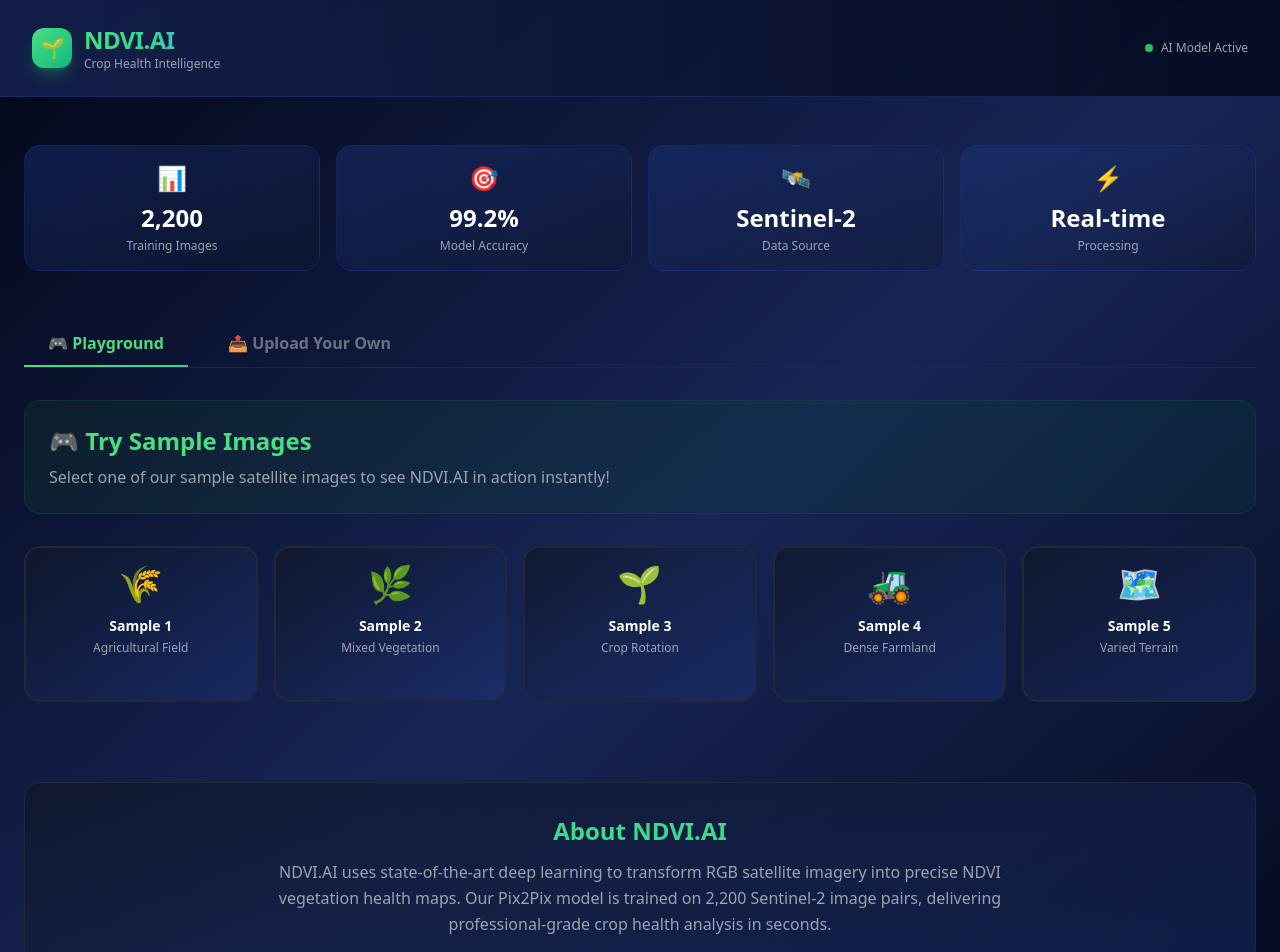
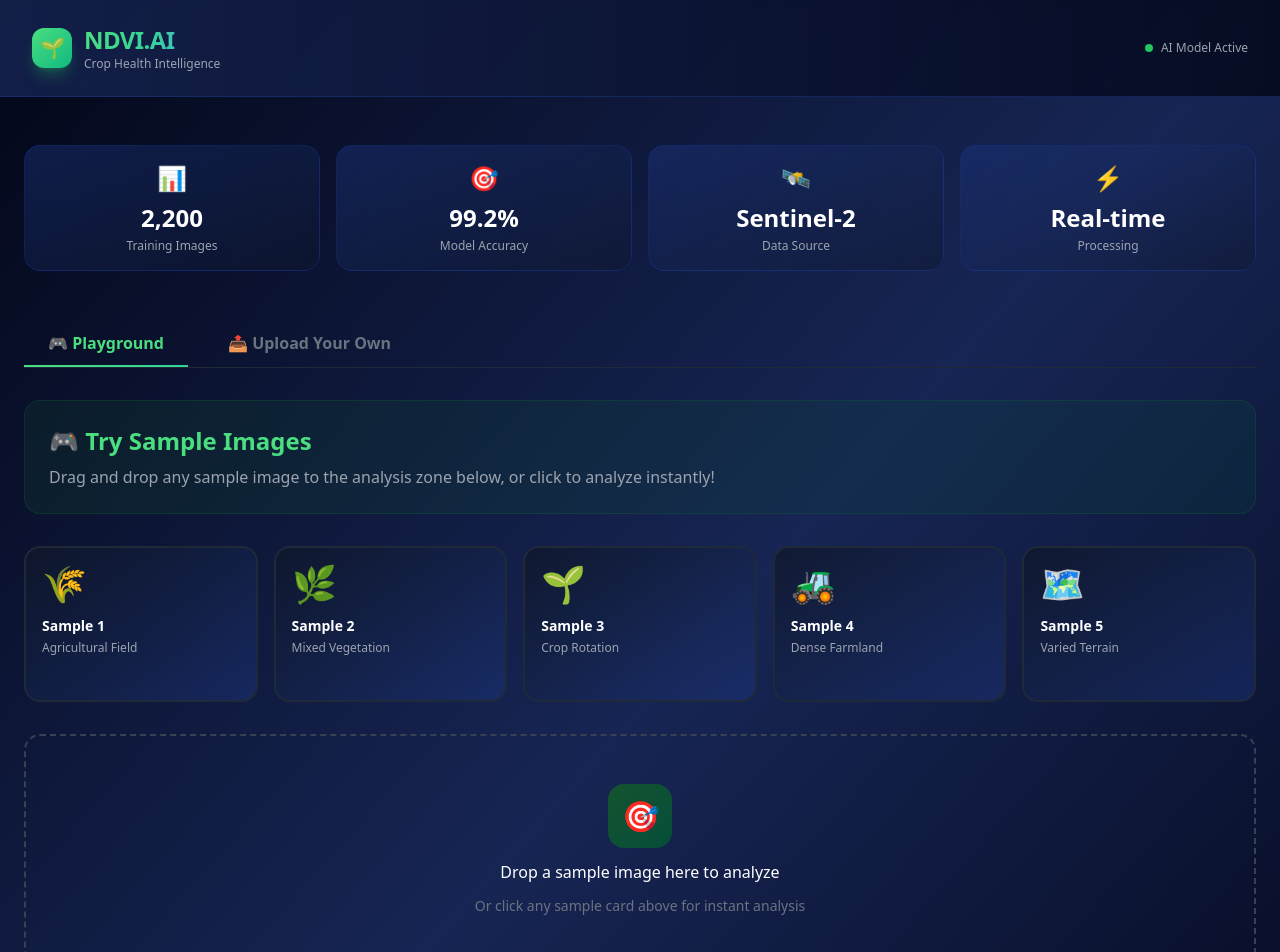
Before and after one commit to aanandak15-maker/ndvi-frontend, a Next.js app: page / in a window 1280 px wide. Shown: the top 952 px of the page. Built offline with nearby package versions, Linux system fonts and the light colour scheme.

Commit message:
Add drag and drop functionality to playground sample images

```diff
--- a/src/app/page.tsx
+++ b/src/app/page.tsx
@@ -201,17 +201,21 @@
                 🎮 Try Sample Images
               </h2>
               <p className="text-gray-400">
-                Select one of our sample satellite images to see NDVI.AI in action instantly!
+                Drag and drop any sample image to the analysis zone below, or click to analyze instantly!
               </p>
             </div>
 
             <div className="grid grid-cols-2 md:grid-cols-5 gap-4">
               {SAMPLE_IMAGES.map((sample) => (
-                <button
+                <div
                   key={sample.id}
-                  onClick={() => analyzeImage(sample.file)}
-                  disabled={loading}
-                  className="group bg-gradient-to-br from-slate-900/80 to-blue-900/40 border-2 border-gray-800 hover:border-green-500 rounded-2xl p-4 transition-all hover:scale-105 hover:shadow-xl hover:shadow-green-500/20 disabled:opacity-50 disabled:cursor-not-allowed"
+                  draggable={!loading}
+                  onDragStart={(e) => {
+                    e.dataTransfer.setData("sample", sample.file);
+                    e.dataTransfer.effectAllowed = "copy";
+                  }}
+                  onClick={() => !loading && analyzeImage(sample.file)}
+                  className="group bg-gradient-to-br from-slate-900/80 to-blue-900/40 border-2 border-gray-800 hover:border-green-500 rounded-2xl p-4 transition-all hover:scale-105 hover:shadow-xl hover:shadow-green-500/20 cursor-move disabled:opacity-50 disabled:cursor-not-allowed"
                 >
                   <div className="text-4xl mb-3">{sample.emoji}</div>
                   <p className="text-sm font-semibold text-white mb-1">
@@ -219,10 +223,49 @@
                   </p>
                   <p className="text-xs text-gray-400">{sample.name}</p>
                   <div className="mt-3 text-xs text-green-400 opacity-0 group-hover:opacity-100 transition-opacity">
-                    Click to analyze →
+                    Drag or click to analyze →
                   </div>
-                </button>
+                </div>
               ))}
+            </div>
+
+            {/* Drop Zone for Samples */}
+            <div
+              onDragOver={(e) => {
+                e.preventDefault();
+                e.currentTarget.classList.add("border-green-400", "bg-green-950/30");
+              }}
+              onDragLeave={(e) => {
+                e.currentTarget.classList.remove("border-green-400", "bg-green-950/30");
+              }}
+              onDrop={(e) => {
+                e.preventDefault();
+                e.currentTarget.classList.remove("border-green-400", "bg-green-950/30");
+                const sampleFile = e.dataTransfer.getData("sample");
+                if (sampleFile && !loading) {
+                  analyzeImage(sampleFile);
+                }
+              }}
+              className="border-2 border-dashed border-gray-700 rounded-2xl p-12 text-center transition-all duration-200"
+            >
+              {loading ? (
+                <div className="flex flex-col items-center gap-4">
+                  <div className="w-12 h-12 border-4 border-green-500 border-t-transparent rounded-full animate-spin" />
+                  <p className="text-gray-400">🧠 AI is analyzing crop health...</p>
+                </div>
+              ) : (
+                <div className="flex flex-col items-center gap-3">
+                  <div className="w-16 h-16 bg-gradient-to-br from-green-900 to-emerald-900 rounded-2xl flex items-center justify-center text-3xl">
+                    🎯
+                  </div>
+                  <p className="text-white font-medium">
+                    Drop a sample image here to analyze
+                  </p>
+                  <p className="text-gray-500 text-sm">
+                    Or click any sample card above for instant analysis
+                  </p>
+                </div>
+              )}
             </div>
           </div>
         )}
```
